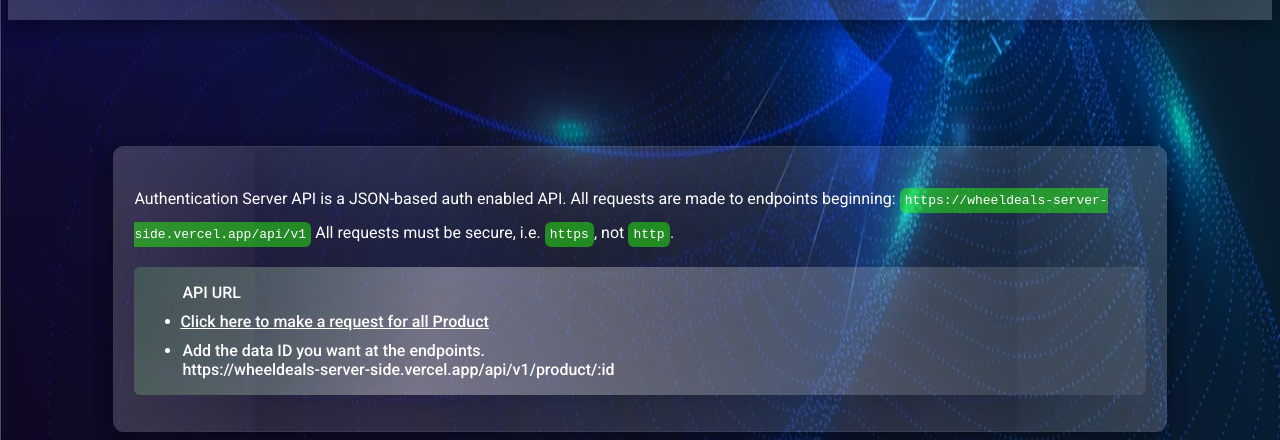
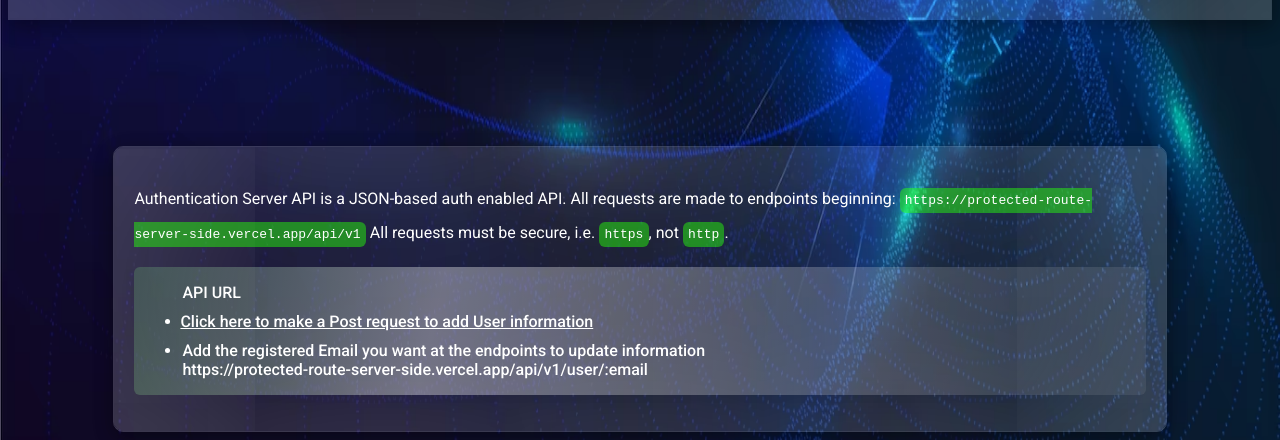
Before and after one commit to mushfiqueyeasir/protected-route-server-side, a website: page public/index.html in a window 1280 px wide. Shown: the part 360-800 px from the top of the page. Drawn offline with Linux system fonts and the light colour scheme.

Commit message:
index page info updated

```diff
--- a/package.json
+++ b/package.json
@@ -1,5 +1,5 @@
 {
-  "name": "wheeldeals-server-side",
+  "name": "protected-route-assignment-server-site",
   "version": "1.0.0",
   "description": "",
   "main": "index.js",
--- a/public/index.html
+++ b/public/index.html
@@ -24,20 +24,20 @@
     <p>
       Authentication Server API is a JSON-based auth enabled API. All requests are made to
       endpoints beginning:
-      <code>https://wheeldeals-server-side.vercel.app/api/v1</code>
+      <code>https://protected-route-server-side.vercel.app/api/v1</code>
       All requests must be secure, i.e. <code>https</code>, not
       <code>http</code>.
     </p>
     <ul>
       API URL
       <li>
-        <a target="”_blank”" href="https://wheeldeals-server-side.vercel.app/api/v1/product">Click here to make a
-          request for all Product</a>
+        <a target="”_blank”" href="https://protected-route-server-side.vercel.app/api/v1/user">Click here to make a Post
+          request to add User information</a>
       </li>
       <li>
-        Add the data ID you want at the endpoints.
+        Add the registered Email you want at the endpoints to update information
         <br />
-        https://wheeldeals-server-side.vercel.app/api/v1/product/:id
+        https://protected-route-server-side.vercel.app/api/v1/user/:email
       </li>
     </ul>
   </section>
```
Also changed, not shown: README.md, 1 other file.
